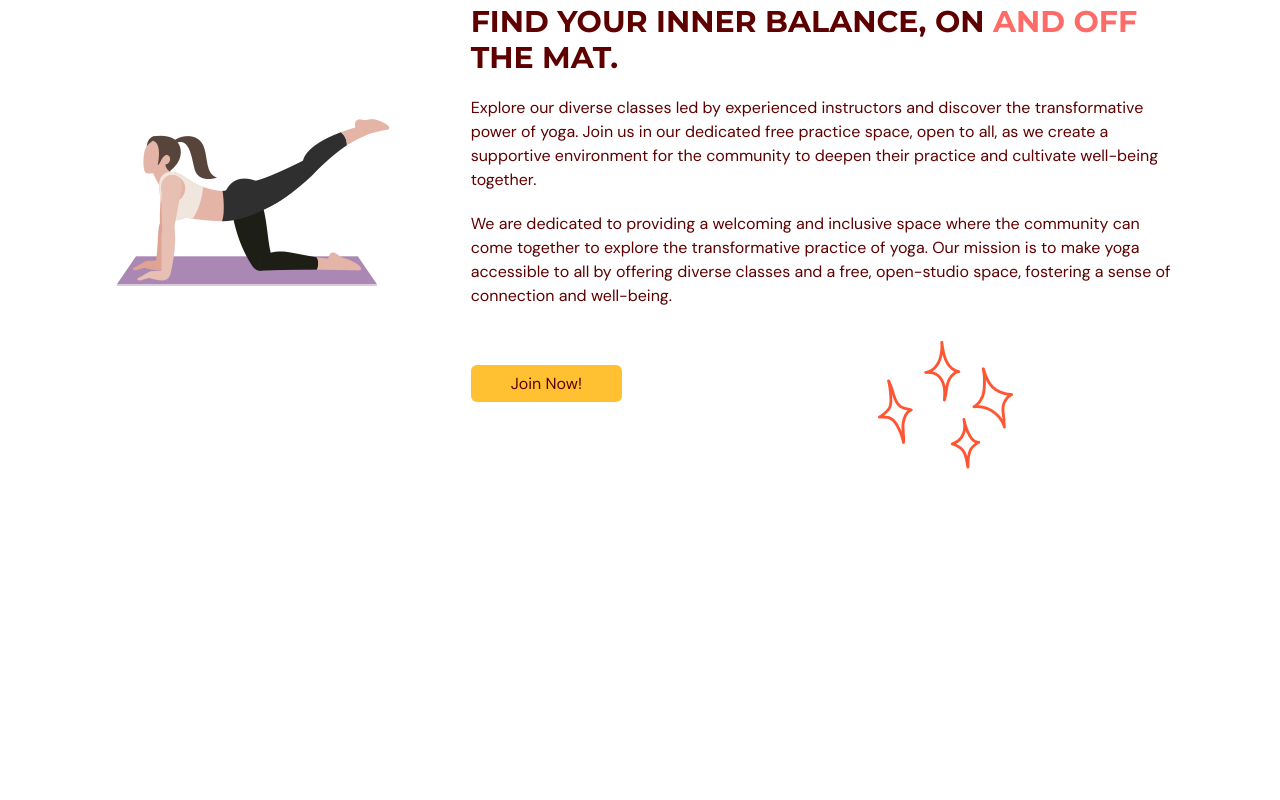
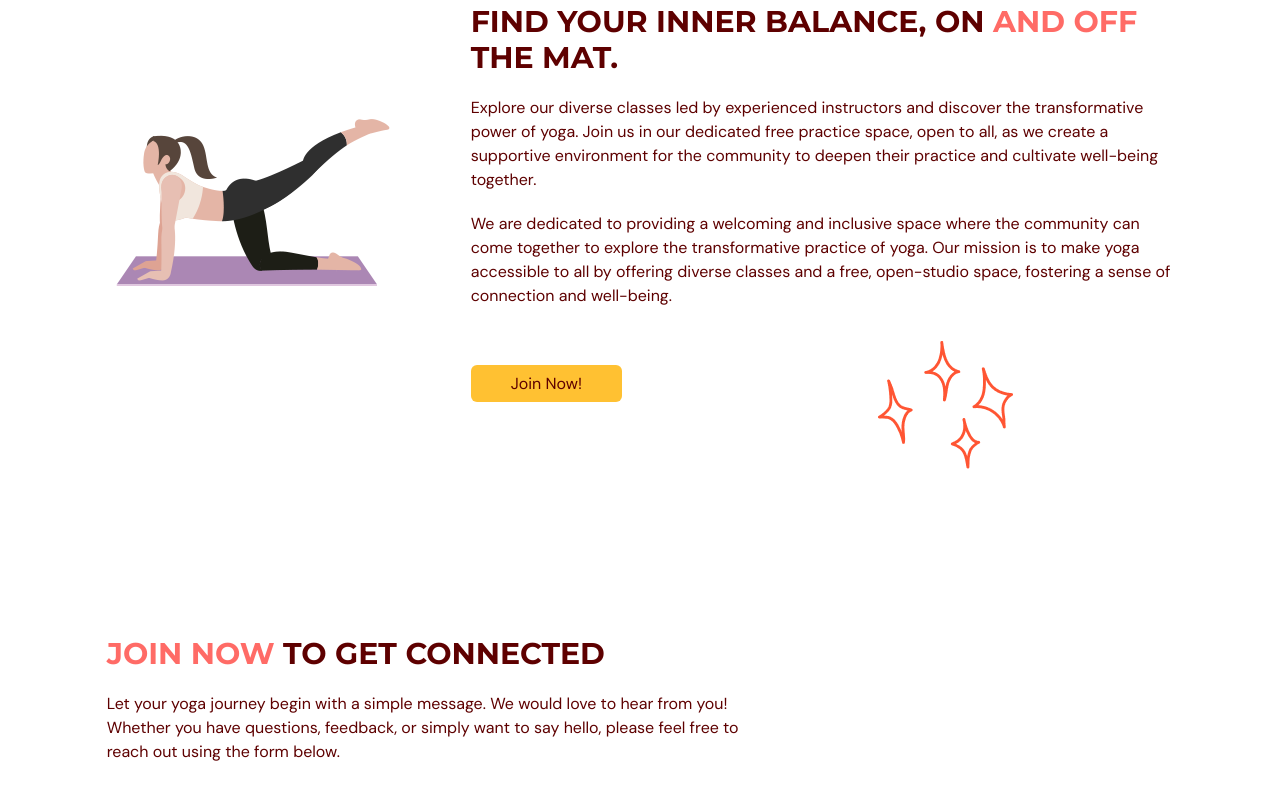
Before and after one commit to birdpersonn/pilates-site, a React (Vite) app: page / in a window 1280 px wide. Shown: the part 1600-2400 px from the top of the page. Before the commit the page ends 2140 px from the top, so only its background shows below. Built offline with nearby package versions, Linux system fonts and the light colour scheme.

Commit message:
add cta header and text to contact section

```diff
--- a/package.json
+++ b/package.json
@@ -15,7 +15,8 @@
     "framer-motion": "^10.12.18",
     "react": "^18.2.0",
     "react-anchor-link-smooth-scroll": "^1.0.12",
-    "react-dom": "^18.2.0"
+    "react-dom": "^18.2.0",
+    "react-hook-form": "^7.45.2"
   },
   "devDependencies": {
     "@types/node": "^20.4.2",
--- a/src/App.tsx
+++ b/src/App.tsx
@@ -1,6 +1,7 @@
 import NavBar from "@/scenes/navbar";
 import Home from "@/scenes/home";
 import Benefits from "@/scenes/benefits"
+import ContactUs from "./scenes/contactUs";
 import { useEffect, useState } from "react";
 import { SelectedPage } from "@/shared/types";
 
@@ -32,6 +33,7 @@ function App() {
       />
       <Home setSelectedPage={setSelectedPage} />
       <Benefits setSelectedPage={setSelectedPage} />
+      <ContactUs setSelectedPage={setSelectedPage} />
     </div>
   )
 }
--- /dev/null
+++ b/src/scenes/contactUs/index.tsx
@@ -0,0 +1,49 @@
+import { SelectedPage } from "@/shared/types"
+import { motion } from "framer-motion";
+import { useForm } from "react-hook-form";
+import ContactPageGraphic from "@/assets/ContactPageGraphic.png";
+import HText from "@/shared/HText";
+
+type Props = {
+    setSelectedPage: (value: SelectedPage) => void;
+}
+
+const ContactUs = ({ setSelectedPage }: Props) => {
+    return (
+        <section id="contactus" className="mx-auto w-5/6 pt-24 pb-32">
+            <motion.div
+                onViewportEnter={() => setSelectedPage(SelectedPage.ContactUs)}
+            >
+                {/* HEADER */}
+                <motion.div
+                    className="md:w-3/5"
+                    initial="hidden"
+                    whileInView="visible"
+                    viewport={{ once: true, amount: 0.5 }}
+                    transition={{ duration: 0.6 }}
+                    variants={{
+                        hidden: {
+                            opacity: 0,
+                            x: -50
+                        },
+                        visible: {
+                            opacity: 1,
+                            x: 0
+                        }
+                    }}
+                >
+                    <HText>
+                        <span className="text-primary-500">JOIN NOW</span> TO GET CONNECTED
+                    </HText>
+                    <p className="my-5">
+                        Let your yoga journey begin with a simple message. We would love to hear from you!
+                        Whether you have questions, feedback, or simply want to say hello, please feel free
+                        to reach out using the form below.
+                    </p>
+                </motion.div>
+            </motion.div>
+        </section>
+    )
+}
+
+export default ContactUs
```
Also changed, not shown: 1 other file (tests, documents, lock files or other folders).
